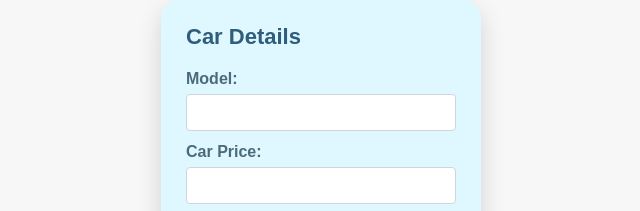
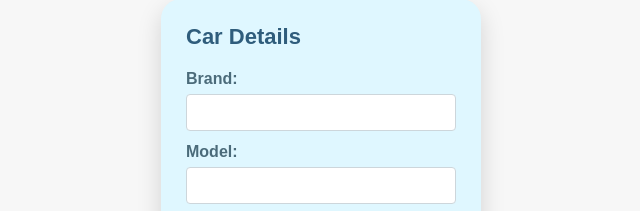
Before and after one commit to acciojob/multi-step-form-ranjith1807, a React app: page / in a window 1280 px wide. Both pictures are taken after a click on the button "Next". Shown: the part 259-470 px from the top of the page, without its empty margins (319-959 px from the left). Built offline with nearby package versions, Linux system fonts and the light colour scheme.

Commit message:
Complete architectural reset for Cypress

```diff
--- a/src/components/App.js
+++ b/src/components/App.js
@@ -7,16 +7,20 @@ function App() {
   const [formData, setFormData] = useState({
     first_name: "",
     last_name: "",
+    brand: "",  // <-- Added brand here
     model: "",
-    car_price: "",
     card_info: "",
     expiry_date: "",
   });
 
   const handleChange = (e) => {
+    // 1. Extract the values immediately while the event still exists
+    const { id, value } = e.target;
+
+    // 2. Use those extracted variables inside your asynchronous state updater
     setFormData((prevData) => ({
       ...prevData,
-      [e.target.id]: e.target.value,
+      [id]: value,
     }));
   };
 
--- a/src/components/Step.js
+++ b/src/components/Step.js
@@ -8,7 +8,7 @@ function Step({ step, formData, handleChange, nextStep, prevStep, handleSubmit }
     <>
       {step === 1 && (
         <div id="step1" className="card">
-          <h2>Personal Details</h2>
+          <h2>Customer Details</h2>
 
           <label htmlFor="first_name">First Name:</label>
           <input type="text" id="first_name" value={formData.first_name} onChange={handleChange} />
@@ -17,7 +17,6 @@ function Step({ step, formData, handleChange, nextStep, prevStep, handleSubmit }
           <input type="text" id="last_name" value={formData.last_name} onChange={handleChange} />
 
           <div className="btn-group">
-            {/* Added id="next" for Cypress */}
             <button id="next" type="button" onClick={nextStep}>Next</button>
           </div>
         </div>
@@ -27,14 +26,15 @@ function Step({ step, formData, handleChange, nextStep, prevStep, handleSubmit }
         <div id="step2" className="card">
           <h2>Car Details</h2>
 
+          {/* Brand Input */}
+          <label htmlFor="brand">Brand:</label>
+          <input type="text" id="brand" value={formData.brand} onChange={handleChange} />
+
+          {/* Model Input */}
           <label htmlFor="model">Model:</label>
           <input type="text" id="model" value={formData.model} onChange={handleChange} />
 
-          <label htmlFor="car_price">Car Price:</label>
-          <input type="text" id="car_price" value={formData.car_price} onChange={handleChange} />
-
           <div className="btn-group">
-            {/* Added ids for Cypress */}
             <button id="prev" type="button" onClick={prevStep}>Previous</button>
             <button id="next" type="button" onClick={nextStep}>Next</button>
           </div>
```
